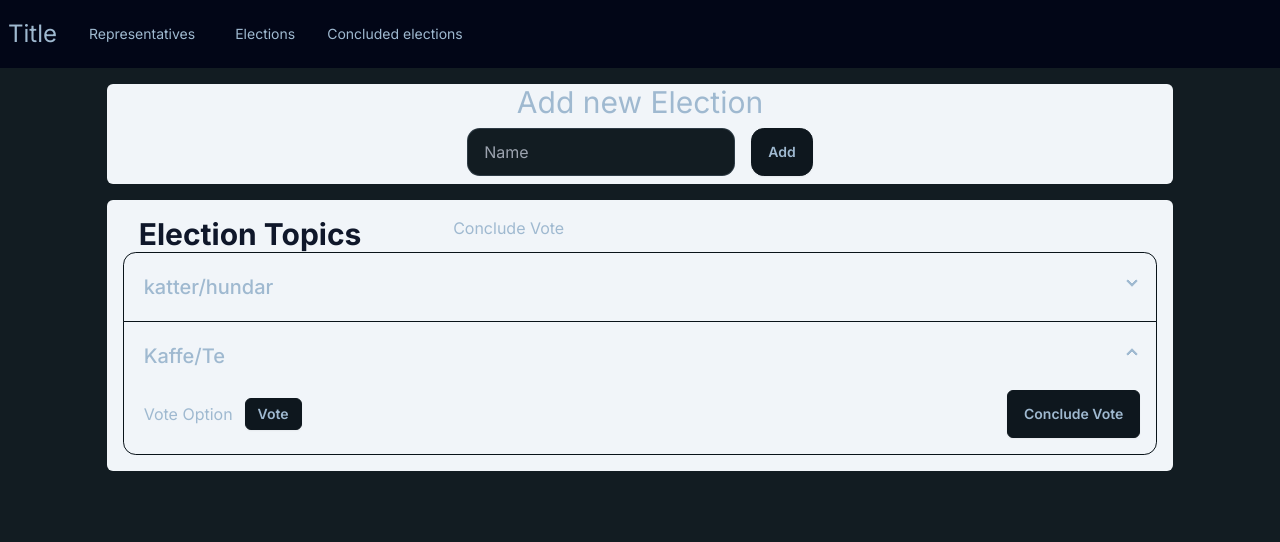
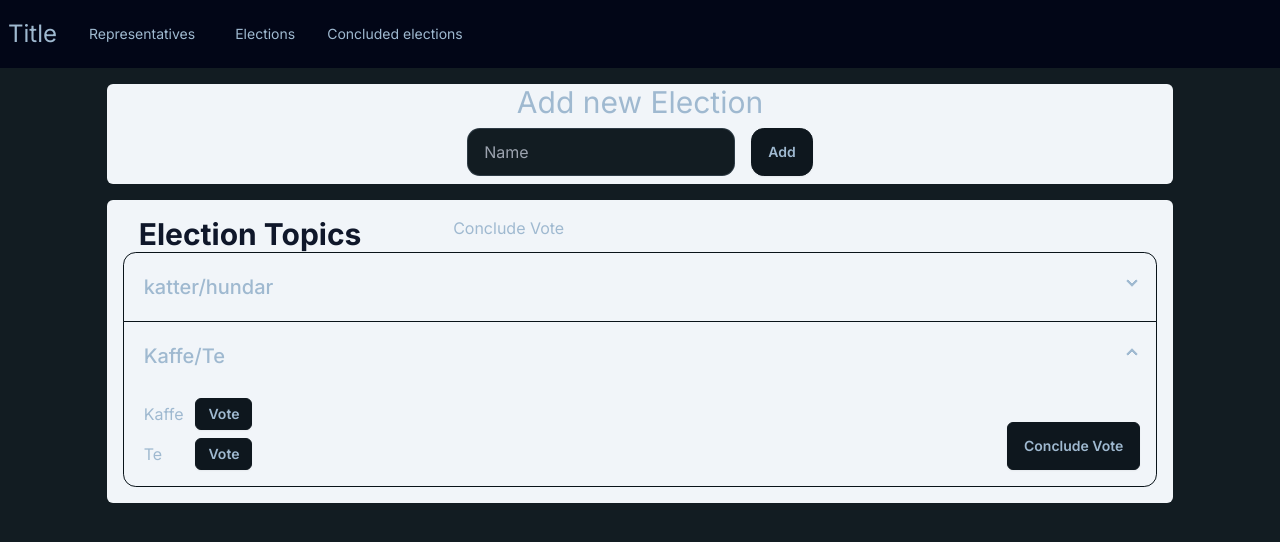
Before and after one commit to martensoderlind/Final-weekend-assignment, a Next.js app: page /elections in a window 1280 px wide. Shown: the top 542 px of the page. Built offline with nearby package versions, Linux system fonts and the light colour scheme.

Commit message:
display of the data from the new functions

```diff
--- a/src/features/elections/components/election.tsx
+++ b/src/features/elections/components/election.tsx
@@ -1,7 +1,13 @@
 import { Election } from "../fixtures/mockdb";
+import { chatService } from "../instance";
 import VoteOptions from "./vote-options";
 
-export default function ActiveElection({ election }: { election: Election }) {
+export default async function ActiveElection({
+  election,
+}: {
+  election: Election;
+}) {
+  const voteAlternatives = await chatService.getVoteAlternatives(election.id);
   return (
     <div className="collapse collapse-arrow join-item border-base-300 border">
       <input type="radio" name="my-accordion-4" defaultChecked />
@@ -10,7 +16,9 @@ export default function ActiveElection({ election }: { election: Election }) {
       </div>
       <div className="collapse-content flex flex-row justify-between">
         <article>
-          <VoteOptions />
+          {voteAlternatives.map((alternative, index) => (
+            <VoteOptions key={index} alternative={alternative} />
+          ))}
         </article>
         <button className="btn aling self-end rounded-md">Conclude Vote</button>
       </div>
--- a/src/features/elections/components/vote-options.tsx
+++ b/src/features/elections/components/vote-options.tsx
@@ -1,9 +1,14 @@
 import React from "react";
+import { ElectionAlternatives } from "../fixtures/mockdb";
 
-export default function VoteOptions() {
+export default function VoteOptions({
+  alternative,
+}: {
+  alternative: ElectionAlternatives;
+}) {
   return (
     <div className="flex flex-row mt-2 justify-between">
-      <h3 className="p-1 mr-2">Vote Option</h3>
+      <h3 className="p-1 mr-2">{alternative.choice}</h3>
       <button className="btn btn-sm rounded-md">Vote</button>
     </div>
   );
```
